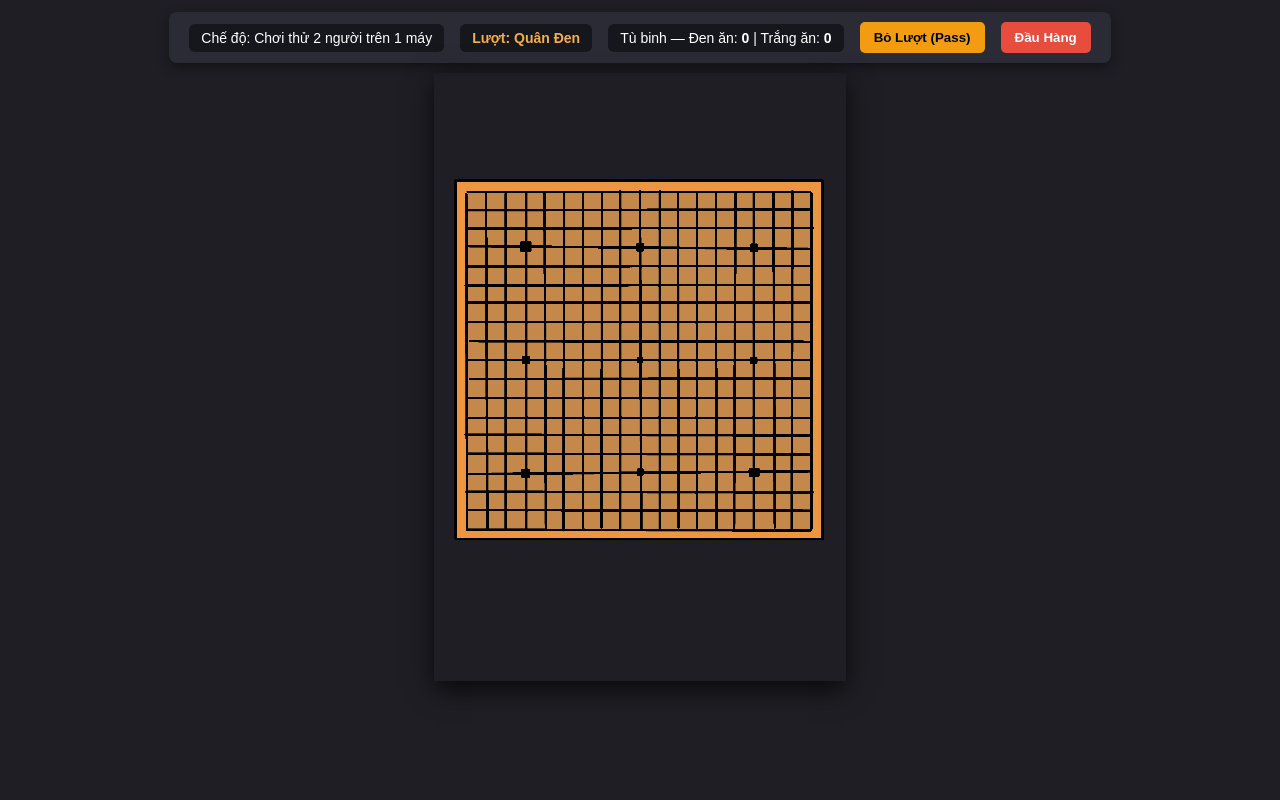
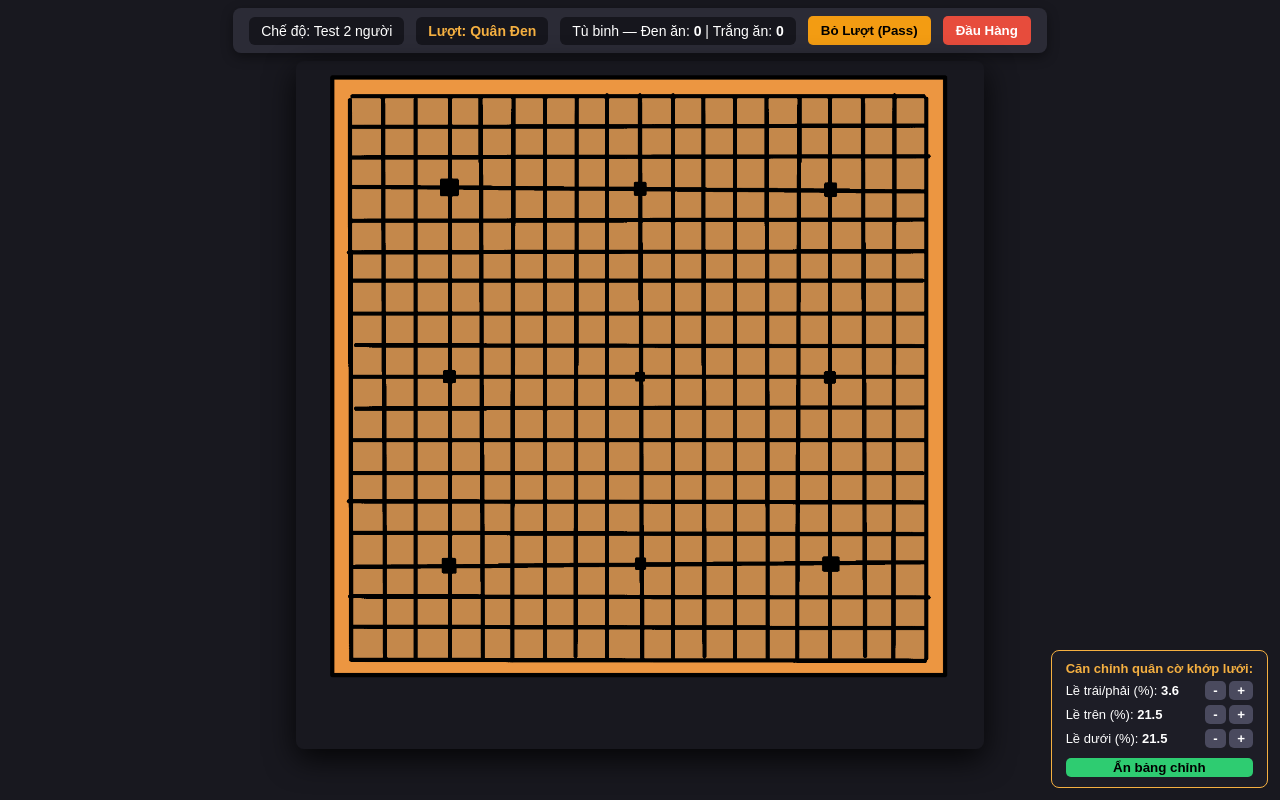
Before and after one commit to botcaocaoq-wq/go-broad-gif, a website: page index.html in a window 1280 px wide. Drawn offline with nearby package versions, Linux system fonts and the light colour scheme.

Commit message:
Add files via upload

```diff
--- a/index.html
+++ b/index.html
@@ -2,63 +2,73 @@
 <html lang="vi">
 <head>
     <meta charset="UTF-8">
-    <title>Bàn Cờ Vây 19x19 - Đầy Đủ Luật</title>
+    <title>Trận Đấu Cờ Vây 19x19</title>
     <style>
         body {
-            background: #1e1e24;
+            background: #18181f;
             color: #fff;
             font-family: Arial, sans-serif;
             display: flex;
             flex-direction: column;
             align-items: center;
-            margin: 12px;
+            margin: 8px;
             user-select: none;
         }
         .hud {
             display: flex;
             flex-wrap: wrap;
-            gap: 16px;
+            gap: 12px;
             align-items: center;
             justify-content: center;
             background: #2b2b36;
-            padding: 10px 20px;
+            padding: 8px 16px;
             border-radius: 8px;
-            margin-bottom: 10px;
+            margin-bottom: 8px;
             box-shadow: 0 4px 12px rgba(0,0,0,0.4);
         }
-        .stat-box {
-            background: #16161d;
-            padding: 6px 12px;
-            border-radius: 6px;
-            font-size: 14px;
+        .stat-box { background: #16161d; padding: 6px 12px; border-radius: 6px; font-size: 14px; }
+
+        /* Khung chứa bàn cờ to bằng khung đỏ bạn đánh dấu */
+        .board-wrapper {
+            position: relative;
+            width: min(86vh, 92vw);
+            height: min(86vh, 92vw);
+            display: flex;
+            justify-content: center;
+            align-items: center;
+            overflow: hidden;
+            border-radius: 8px;
+            box-shadow: 0 10px 30px rgba(0,0,0,0.8);
         }
         canvas {
-            box-shadow: 0 8px 25px rgba(0,0,0,0.7);
+            width: 100%;
+            height: 100%;
             cursor: pointer;
-            max-width: 92vw;
-            max-height: 76vh;
+            display: block;
         }
-        button {
-            padding: 8px 14px;
-            border: none;
-            border-radius: 5px;
-            font-weight: bold;
-            cursor: pointer;
-            transition: 0.2s;
-        }
-        button:hover { opacity: 0.85; }
+        button { padding: 7px 13px; border: none; border-radius: 5px; font-weight: bold; cursor: pointer; }
         .btn-pass { background: #f39c12; color: #000; }
         .btn-resign { background: #e74c3c; color: #fff; }
+
+        /* Bảng căn chỉnh tọa độ trực tiếp bằng mắt thường */
+        .calibrator {
+            position: fixed;
+            bottom: 12px;
+            right: 12px;
+            background: rgba(30, 30, 40, 0.95);
+            border: 1px solid #f5b041;
+            padding: 10px 14px;
+            border-radius: 8px;
+            font-size: 13px;
+            z-index: 900;
+        }
+        .calibrator div { margin: 5px 0; display: flex; justify-content: space-between; gap: 10px; align-items: center; }
+        .calibrator button { padding: 2px 8px; background: #4a4a5e; color: #fff; }
+
         .overlay {
-            position: fixed;
-            inset: 0;
-            background: rgba(0,0,0,0.88);
-            display: flex;
-            flex-direction: column;
-            justify-content: center;
-            align-items: center;
-            z-index: 1000;
-            text-align: center;
+            position: fixed; inset: 0; background: rgba(0,0,0,0.88);
+            display: flex; flex-direction: column; justify-content: center; align-items: center;
+            z-index: 1000; text-align: center;
         }
         .hidden { display: none !important; }
     </style>
@@ -66,16 +76,44 @@
 <body>
 
     <div class="hud">
-        <div class="stat-box" id="playerLabel">Chế độ: Chơi thử 2 người trên 1 máy</div>
+        <div class="stat-box" id="playerLabel">Chế độ: Test 2 người</div>
         <div class="stat-box" id="turnLabel" style="color: #f5b041; font-weight: bold;">Lượt: Quân Đen</div>
         <div class="stat-box">Tù binh — Đen ăn: <strong id="blackCap">0</strong> | Trắng ăn: <strong id="whiteCap">0</strong></div>
         <button class="btn-pass" onclick="handlePass()">Bỏ Lượt (Pass)</button>
         <button class="btn-resign" onclick="handleResign()">Đầu Hàng</button>
     </div>
 
-    <canvas id="goCanvas"></canvas>
+    <div class="board-wrapper">
+        <canvas id="goCanvas" width="1200" height="1200"></canvas>
+    </div>
 
-    <!-- MÀN HÌNH KẾT THÚC TRẬN -->
+    <!-- CÔNG CỤ CĂN KHỚP TỌA ĐỘ TRỰC TIẾP -->
+    <div class="calibrator" id="calBox">
+        <strong style="color:#f5b041;">Căn chỉnh quân cờ khớp lưới:</strong>
+        <div>
+            <span>Lề trái/phải (%): <b id="valMarginX">3.6</b></span>
+            <span>
+                <button onclick="adj('mx', -0.2)">-</button>
+                <button onclick="adj('mx', 0.2)">+</button>
+            </span>
+        </div>
+        <div>
+            <span>Lề trên (%): <b id="valMarginTop">21.5</b></span>
+            <span>
+                <button onclick="adj('mt', -0.5)">-</button>
+                <button onclick="adj('mt', 0.5)">+</button>
+            </span>
+        </div>
+        <div>
+            <span>Lề dưới (%): <b id="valMarginBot">21.5</b></span>
+            <span>
+                <button onclick="adj('mb', -0.5)">-</button>
+                <button onclick="adj('mb', 0.5)">+</button>
+            </span>
+        </div>
+        <button onclick="document.getElementById('calBox').style.display='none'" style="width:100%; margin-top:5px; background:#2ecc71; color:#000;">Ẩn bảng chỉnh</button>
+    </div>
+
     <div class="overlay hidden" id="endOverlay">
         <h1 id="endTitle" style="font-size: 46px; margin-bottom: 8px;"></h1>
         <p id="endReason" style="font-size: 19px; color: #ccc; margin-bottom: 24px;"></p>
@@ -87,12 +125,29 @@
         const canvas = document.getElementById('goCanvas');
         const ctx = canvas.getContext('2d');
         const GRID_SIZE = 19;
-        const MARGIN = 71.3; // Tọa độ tâm giao điểm góc đo từ Krita
 
-        // Kiểm tra xem đang vào từ sảnh online (index1.html) hay mở trực tiếp để test
+        let cal = {
+            mx: Number(localStorage.getItem('go_mx')) || 3.6,
+            mt: Number(localStorage.getItem('go_mt')) || 21.5,
+            mb: Number(localStorage.getItem('go_mb')) || 21.5
+        };
+
+        function adj(key, delta) {
+            cal[key] = Math.round((cal[key] + delta) * 10) / 10;
+            localStorage.setItem('go_' + key, cal[key]);
+            document.getElementById('valMarginX').innerText = cal.mx;
+            document.getElementById('valMarginTop').innerText = cal.mt;
+            document.getElementById('valMarginBot').innerText = cal.mb;
+            drawBoard();
+        }
+
+        document.getElementById('valMarginX').innerText = cal.mx;
+        document.getElementById('valMarginTop').innerText = cal.mt;
+        document.getElementById('valMarginBot').innerText = cal.mb;
+
         const username = sessionStorage.getItem('go_username');
         const roomId = sessionStorage.getItem('go_roomId');
-        const myColor = Number(sessionStorage.getItem('go_color') || 0); // 1: Đen, 2: Trắng, 0: Test 1 máy
+        const myColor = Number(sessionStorage.getItem('go_color') || 0);
         const opponent = sessionStorage.getItem('go_opponent') || 'Đối thủ';
         const isOnline = Boolean(username && roomId && typeof io !== 'undefined');
         const socket = isOnline ? io() : null;
@@ -101,15 +156,13 @@
             document.getElementById('playerLabel').innerText = `Bạn: ${username} (${myColor === 1 ? 'Đen' : 'Trắng'}) vs ${opponent}`;
         }
 
-        // Trạng thái ván cờ
         let board = Array.from({ length: GRID_SIZE }, () => Array(GRID_SIZE).fill(0));
         let prevBoard = null;
-        let currentTurn = 1; // 1 = Đen đi trước, 2 = Trắng
-        let captures = { 1: 0, 2: 0 }; // Số quân đối phương đã bắt được
-        let lastMove = null; // Lưu tọa độ nước đi cuối {col, row}
+        let currentTurn = 1;
+        let captures = { 1: 0, 2: 0 };
+        let lastMove = null;
         let passCount = 0;
 
-        // Tải 3 hình ảnh từ wwwroot
         const boardImg = new Image();
         const blackImg = new Image();
         const whiteImg = new Image();
@@ -121,8 +174,8 @@
         [boardImg, blackImg, whiteImg].forEach(img => {
             img.onload = () => {
                 if (++loadedCount === 3) {
-                    canvas.width = boardImg.naturalWidth;
-                    canvas.height = boardImg.naturalHeight;
+                    canvas.width = 1200;
+                    canvas.height = 1200;
                     if (isOnline) socket.emit('joinGameRoom', { roomId, username });
                     updateUI();
                     drawBoard();
@@ -130,11 +183,61 @@
             };
         });
 
-        // --- BỘ LUẬT CỜ VÂY CHUẨN ---
+        function getMetrics() {
+            const iw = boardImg.naturalWidth;
+            const ih = boardImg.naturalHeight;
+            const cropY = Math.max(0, (ih - iw) / 2);
+            const cropH = Math.min(ih, iw);
+
+            const left = (cal.mx / 100) * canvas.width;
+            const right = canvas.width - left;
+            const topOrigPx = (cal.mt / 100) * ih;
+            const botOrigPx = ih - (cal.mb / 100) * ih;
+            const top = ((topOrigPx - cropY) / cropH) * canvas.height;
+            const bottom = ((botOrigPx - cropY) / cropH) * canvas.height;
+
+            const stepX = (right - left) / (GRID_SIZE - 1);
+            const stepY = (bottom - top) / (GRID_SIZE - 1);
+            return { iw, ih, cropY, cropH, left, top, stepX, stepY };
+        }
+
+        function drawBoard() {
+            ctx.clearRect(0, 0, canvas.width, canvas.height);
+            const m = getMetrics();
+
+            ctx.drawImage(boardImg, 0, m.cropY, m.iw, m.cropH, 0, 0, canvas.width, canvas.height);
+
+            const stoneSize = Math.min(m.stepX, m.stepY) * 0.92;
+
+            for (let col = 0; col < GRID_SIZE; col++) {
+                for (let row = 0; row < GRID_SIZE; row++) {
+                    const stone = board[col][row];
+                    if (stone !== 0) {
+                        const cx = m.left + col * m.stepX;
+                        const cy = m.top + row * m.stepY;
+                        ctx.drawImage(
+                            stone === 1 ? blackImg : whiteImg,
+                            cx - stoneSize / 2,
+                            cy - stoneSize / 2,
+                            stoneSize,
+                            stoneSize
+                        );
+
+                        if (lastMove && lastMove.col === col && lastMove.row === row) {
+                            ctx.beginPath();
+                            ctx.arc(cx, cy, stoneSize * 0.16, 0, Math.PI * 2);
+                            ctx.fillStyle = '#e74c3c';
+                            ctx.fill();
+                        }
+                    }
+                }
+            }
+        }
+
+        const DIRS = [[1, 0], [-1, 0], [0, 1], [0, -1]];
         const cloneBoard = (b) => b.map(r => [...r]);
         const isSameBoard = (b1, b2) => b1 && b2 && JSON.stringify(b1) === JSON.stringify(b2);
 
-        // Thuật toán BFS tìm cả cụm quân cùng màu và đếm số "Khí" (điểm trống xung quanh)
         function getGroupAndLiberties(targetBoard, startCol, startRow) {
             const color = targetBoard[startCol][startRow];
             const visited = Array.from({ length: GRID_SIZE }, () => Array(GRID_SIZE).fill(false));
@@ -143,17 +246,14 @@
             const queue = [[startCol, startRow]];
             visited[startCol][startRow] = true;
 
-            const dirs = [[1, 0], [-1, 0], [0, 1], [0, -1]];
             while (queue.length > 0) {
                 const [c, r] = queue.shift();
                 group.push([c, r]);
-
-                for (const [dc, dr] of dirs) {
+                for (const [dc, dr] of DIRS) {
                     const nc = c + dc, nr = r + dr;
                     if (nc >= 0 && nc < GRID_SIZE && nr >= 0 && nr < GRID_SIZE) {
-                        if (targetBoard[nc][nr] === 0) {
-                            liberties.add(`${nc},${nr}`);
-                        } else if (targetBoard[nc][nr] === color && !visited[nc][nr]) {
+                        if (targetBoard[nc][nr] === 0) liberties.add(`${nc},${nr}`);
+                        else if (targetBoard[nc][nr] === color && !visited[nc][nr]) {
                             visited[nc][nr] = true;
                             queue.push([nc, nr]);
                         }
@@ -163,42 +263,28 @@
             return { group, liberties: liberties.size };
         }
 
-        // Xử lý kiểm tra & thực hiện nước đi
         function executeMove(col, row, color) {
             if (board[col][row] !== 0) return { ok: false, msg: 'Giao điểm này đã có quân!' };
-
             const nextBoard = cloneBoard(board);
             nextBoard[col][row] = color;
             const enemy = color === 1 ? 2 : 1;
-            const dirs = [[1, 0], [-1, 0], [0, 1], [0, -1]];
             let capturedCount = 0;
 
-            // 1. Kiểm tra ăn quân địch xung quanh (nếu cụm quân địch hết khí = 0)
-            for (const [dc, dr] of dirs) {
+            for (const [dc, dr] of DIRS) {
                 const nc = col + dc, nr = row + dr;
                 if (nc >= 0 && nc < GRID_SIZE && nr >= 0 && nr < GRID_SIZE && nextBoard[nc][nr] === enemy) {
                     const { group, liberties } = getGroupAndLiberties(nextBoard, nc, nr);
                     if (liberties === 0) {
                         capturedCount += group.length;
-                        for (const [gc, gr] of group) {
-                            nextBoard[gc][gr] = 0; // Bốc quân bị ăn khỏi bàn
-                        }
+                        for (const [gc, gr] of group) nextBoard[gc][gr] = 0;
                     }
                 }
             }
 
-            // 2. Luật cấm tự sát: Đặt xong mà quân mình = 0 khí và không ăn được quân địch
             const selfGroup = getGroupAndLiberties(nextBoard, col, row);
-            if (capturedCount === 0 && selfGroup.liberties === 0) {
-                return { ok: false, msg: 'Phạm luật: Nước đi tự sát!' };
-            }
+            if (capturedCount === 0 && selfGroup.liberties === 0) return { ok: false, msg: 'Phạm luật: Nước đi tự sát!' };
+            if (isSameBoard(nextBoard, prevBoard)) return { ok: false, msg: 'Phạm luật Cướp cờ (Ko)!' };
 
-            // 3. Luật Cướp cờ (Ko): Cấm lặp lại y hệt hình cờ ngay lượt trước đó
-            if (isSameBoard(nextBoard, prevBoard)) {
-                return { ok: false, msg: 'Phạm luật Cướp cờ (Ko): Hãy đánh ở vị trí khác trước!' };
-            }
-
-            // Hợp lệ -> Cập nhật bàn cờ
             prevBoard = cloneBoard(board);
             board = nextBoard;
             captures[color] += capturedCount;
@@ -206,41 +292,6 @@
             currentTurn = enemy;
             passCount = 0;
             return { ok: true };
-        }
-
-        // --- VẼ BÀN CỜ & QUÂN CỜ ---
-        function drawBoard() {
-            ctx.clearRect(0, 0, canvas.width, canvas.height);
-            ctx.drawImage(boardImg, 0, 0, canvas.width, canvas.height);
-
-            const stepX = (canvas.width - MARGIN * 2) / (GRID_SIZE - 1);
-            const stepY = (canvas.height - MARGIN * 2) / (GRID_SIZE - 1);
-            const stoneSize = stepX * 0.92;
-
-            for (let col = 0; col < GRID_SIZE; col++) {
-                for (let row = 0; row < GRID_SIZE; row++) {
-                    const stone = board[col][row];
-                    if (stone !== 0) {
-                        const cx = MARGIN + col * stepX;
-                        const cy = MARGIN + row * stepY;
-                        ctx.drawImage(
-                            stone === 1 ? blackImg : whiteImg,
-                            cx - stoneSize / 2,
-                            cy - stoneSize / 2,
-                            stoneSize,
-                            stoneSize
-                        );
-
-                        // Vẽ vòng tròn đỏ nhỏ đánh dấu nước vừa đi
-                        if (lastMove && lastMove.col === col && lastMove.row === row) {
-                            ctx.beginPath();
-                            ctx.arc(cx, cy, stoneSize * 0.16, 0, Math.PI * 2);
-                            ctx.fillStyle = '#e74c3c';
-                            ctx.fill();
-                        }
-                    }
-                }
-            }
         }
 
         function updateUI() {
@@ -253,19 +304,15 @@
             }
         }
 
-        // --- BẮT SỰ KIỆN CLICK ĐẶT QUÂN ---
         canvas.addEventListener('click', (e) => {
             if (isOnline && currentTurn !== myColor) return;
-
             const rect = canvas.getBoundingClientRect();
             const clickX = (e.clientX - rect.left) * (canvas.width / rect.width);
             const clickY = (e.clientY - rect.top) * (canvas.height / rect.height);
+            const m = getMetrics();
 
-            const stepX = (canvas.width - MARGIN * 2) / (GRID_SIZE - 1);
-            const stepY = (canvas.height - MARGIN * 2) / (GRID_SIZE - 1);
-
-            const col = Math.round((clickX - MARGIN) / stepX);
-            const row = Math.round((clickY - MARGIN) / stepY);
+            const col = Math.round((clickX - m.left) / m.stepX);
+            const row = Math.round((clickY - m.top) / m.stepY);
 
             if (col >= 0 && col < GRID_SIZE && row >= 0 && row < GRID_SIZE) {
                 if (isOnline) {
@@ -279,7 +326,6 @@
             }
         });
 
-        // --- BỎ LƯỢT & ĐẦU HÀNG ---
         function handlePass() {
             if (isOnline) {
                 if (currentTurn === myColor) socket.emit('passTurn', { roomId, username });
@@ -287,11 +333,9 @@
                 passCount++;
                 if (passCount >= 2) {
                     const blackScore = captures[1];
-                    const whiteScore = captures[2] + 6.5; // Komi 6.5 điểm cho Trắng
-                    const winText = blackScore > whiteScore ? 'QUÂN ĐEN THẮNG!' : 'QUÂN TRẮNG THẮNG!';
-                    showEndScreen(winText, `Tù binh — Đen: ${blackScore} | Trắng: ${whiteScore} (đã cộng 6.5 Komi)`, true);
+                    const whiteScore = captures[2] + 6.5;
+                    showEndScreen(blackScore > whiteScore ? 'QUÂN ĐEN THẮNG!' : 'QUÂN TRẮNG THẮNG!', `Đen: ${blackScore} | Trắng: ${whiteScore}`, true);
                 } else {
-                    alert(`${currentTurn === 1 ? 'Đen' : 'Trắng'} đã bỏ lượt!`);
                     currentTurn = currentTurn === 1 ? 2 : 1;
                     updateUI();
                 }
@@ -299,13 +343,9 @@
         }
 
         function handleResign() {
-            if (!confirm('Bạn chắc chắn muốn đầu hàng ván này?')) return;
-            if (isOnline) {
-                socket.emit('resignGame', { roomId, username });
-            } else {
-                const winner = currentTurn === 1 ? 'QUÂN TRẮNG THẮNG!' : 'QUÂN ĐEN THẮNG!';
-                showEndScreen(winner, `${currentTurn === 1 ? 'Quân Đen' : 'Quân Trắng'} đã đầu hàng`, false);
-            }
+            if (!confirm('Bạn chắc chắn muốn đầu hàng?')) return;
+            if (isOnline) socket.emit('resignGame', { roomId, username });
+            else showEndScreen(currentTurn === 1 ? 'QUÂN TRẮNG THẮNG!' : 'QUÂN ĐEN THẮNG!', 'Đã đầu hàng', false);
         }
 
         function showEndScreen(titleText, reasonText, isWin) {
@@ -321,7 +361,6 @@
             window.location.href = '/index1.html';
         }
 
-        // --- ĐỒNG BỘ ONLINE KHI NỐI SERVER ---
         if (isOnline) {
             socket.on('syncBoard', (game) => {
                 board = game.board;
@@ -331,16 +370,10 @@
                 updateUI();
                 drawBoard();
             });
-
             socket.on('invalidMove', (msg) => alert(msg));
-
             socket.on('matchOver', ({ winner, reason, winnerNewScore }) => {
                 const isWin = winner === username;
-                showEndScreen(
-                    isWin ? 'CHIẾN THẮNG! (+1 ĐIỂM)' : 'THẤT BẠI!',
-                    reason,
-                    isWin
-                );
+                showEndScreen(isWin ? 'CHIẾN THẮNG! (+1 ĐIỂM)' : 'THẤT BẠI!', reason, isWin);
                 if (isWin) sessionStorage.setItem('go_score', winnerNewScore);
                 setTimeout(exitMatch, 3500);
             });
```
